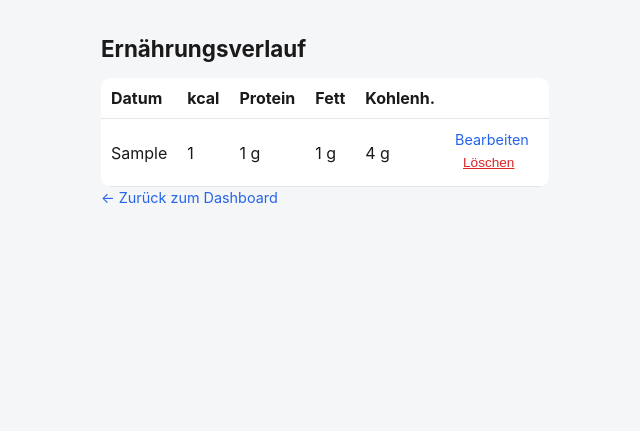
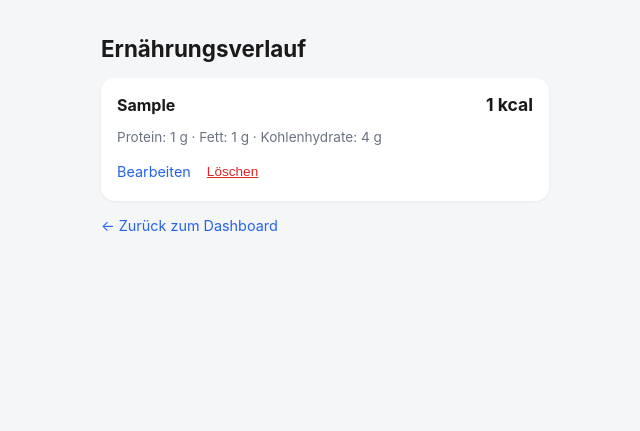
Before and after one commit to nd76yngdw9-ai/fitness-tracker, a Flask app: page /ernaehrung/verlauf in a window 1280 px wide. Shown: the top 431 px of the page, without its empty margins (315-955 px from the left). Run offline with Flask 3, Linux system fonts and the light colour scheme; the visitor is signed in with stand-in values (Sample User, id 1); tables that the repository leaves empty hold one stand-in row (values such as "Sample post").

Commit message:
Add files via upload

```diff
--- a/app.py
+++ b/app.py
@@ -884,23 +884,24 @@ def verlauf():
     alle_uebungen = conn.execute(
         "SELECT name FROM uebungen WHERE benutzer_id = ? ORDER BY name", (benutzer_id,)
     ).fetchall()
-    ausgewaehlte_uebungen = request.args.getlist("uebung")
+    ausgewaehlte_uebung = request.args.get("uebung") or None
 
-    uebungs_daten = []
-    alle_chart_labels = set()
+    uebungs_daten = None
+    alle_chart_labels = []
 
-    for name in ausgewaehlte_uebungen:
+    if ausgewaehlte_uebung:
         saetze = conn.execute("""
             SELECT te.datum AS datum, ts.gewicht, ts.wiederholungen, ts.satznummer
             FROM trainingssatz ts
             JOIN trainingseinheit te ON te.id = ts.trainingseinheit_id
             WHERE ts.uebung = ? AND te.benutzer_id = ?
             ORDER BY te.datum, ts.satznummer
-        """, (name, benutzer_id)).fetchall()
+        """, (ausgewaehlte_uebung, benutzer_id)).fetchall()
 
         tabellen_zeilen = []
         rohdaten_punkte = []
         beste_je_tag = {}
+        chart_labels_menge = set()
 
         for satz in saetze:
             e1rm = berechne_e1rm(satz["gewicht"], satz["wiederholungen"])
@@ -912,35 +913,38 @@ def verlauf():
                 "e1rm": e1rm,
             })
             rohdaten_punkte.append({"datum": satz["datum"], "wert": satz["gewicht"]})
-            alle_chart_labels.add(satz["datum"])
+            chart_labels_menge.add(satz["datum"])
             if satz["datum"] not in beste_je_tag or e1rm > beste_je_tag[satz["datum"]]:
                 beste_je_tag[satz["datum"]] = e1rm
 
         e1rm_punkte = [{"datum": tag, "wert": beste_je_tag[tag]} for tag in sorted(beste_je_tag)]
 
-        uebungs_daten.append({
-            "name": name,
+        uebungs_daten = {
+            "name": ausgewaehlte_uebung,
             "bestleistung": max(beste_je_tag.values()) if beste_je_tag else 0,
             "tabellen_zeilen": list(reversed(tabellen_zeilen)),
             "e1rm_punkte": e1rm_punkte,
             "rohdaten_punkte": rohdaten_punkte,
-        })
+        }
+        alle_chart_labels = sorted(chart_labels_menge)
 
     conn.close()
 
-    chart_daten = {
-        u["name"]: {"e1rm": u["e1rm_punkte"], "rohdaten": u["rohdaten_punkte"]}
-        for u in uebungs_daten
-    }
+    chart_daten = {}
+    if uebungs_daten:
+        chart_daten[uebungs_daten["name"]] = {
+            "e1rm": uebungs_daten["e1rm_punkte"],
+            "rohdaten": uebungs_daten["rohdaten_punkte"],
+        }
 
     return render_template(
         "verlauf.html",
         einheiten=einheiten,
         alle_uebungen=alle_uebungen,
-        ausgewaehlte_uebungen=ausgewaehlte_uebungen,
+        ausgewaehlte_uebung=ausgewaehlte_uebung,
         uebungs_daten=uebungs_daten,
         chart_daten_json=json.dumps(chart_daten, ensure_ascii=False),
-        chart_labels_json=json.dumps(sorted(alle_chart_labels)),
+        chart_labels_json=json.dumps(alle_chart_labels),
     )
 
 
--- a/static/style.css
+++ b/static/style.css
@@ -216,6 +216,37 @@ h2 { font-size: 1rem; margin: 0 0 8px 0; color: var(--muted); }
     margin-bottom: 10px;
 }
 
+.ernaehrung-zeile-kopf {
+    display: flex;
+    justify-content: space-between;
+    align-items: baseline;
+    gap: 10px;
+}
+
+.ernaehrung-kcal {
+    font-weight: 700;
+    font-size: 1.1rem;
+    white-space: nowrap;
+}
+
+.ernaehrung-aktionen {
+    display: flex;
+    align-items: center;
+    gap: 16px;
+    margin-top: 8px;
+}
+
+.form select {
+    font-size: 1rem;
+    padding: 12px;
+    border: 1px solid var(--border);
+    border-radius: 10px;
+    background: var(--card-bg);
+    color: var(--text);
+    -webkit-appearance: none;
+    appearance: none;
+}
+
 .form button[type="submit"] {
     margin-top: 20px;
     padding: 14px;
--- a/templates/ernaehrung_verlauf.html
+++ b/templates/ernaehrung_verlauf.html
@@ -5,34 +5,26 @@
 <h1>Ernährungsverlauf</h1>
 
 {% if eintraege %}
-<div class="table-wrapper">
-<table class="table">
-    <tr>
-        <th>Datum</th>
-        <th>kcal</th>
-        <th>Protein</th>
-        <th>Fett</th>
-        <th>Kohlenh.</th>
-        <th></th>
-    </tr>
     {% for e in eintraege %}
-    <tr>
-        <td>{{ e["datum"] }}</td>
-        <td>{{ e["kalorien"] }}</td>
-        <td>{{ "%g"|format(e["protein"]) ~ " g" if e["protein"] is not none else "–" }}</td>
-        <td>{{ "%g"|format(e["fett"]) ~ " g" if e["fett"] is not none else "–" }}</td>
-        <td>{{ "%g"|format(e["kohlenhydrate"]) ~ " g" if e["kohlenhydrate"] is not none else "–" }}</td>
-        <td>
+    <div class="card">
+        <div class="ernaehrung-zeile-kopf">
+            <strong>{{ e["datum"] }}</strong>
+            <span class="ernaehrung-kcal">{{ e["kalorien"] }} kcal</span>
+        </div>
+        <p class="muted">
+            Protein: {{ "%g"|format(e["protein"]) ~ " g" if e["protein"] is not none else "–" }}
+            &middot; Fett: {{ "%g"|format(e["fett"]) ~ " g" if e["fett"] is not none else "–" }}
+            &middot; Kohlenhydrate: {{ "%g"|format(e["kohlenhydrate"]) ~ " g" if e["kohlenhydrate"] is not none else "–" }}
+        </p>
+        <div class="ernaehrung-aktionen">
             <a href="{{ url_for('ernaehrung', datum=e['datum']) }}" class="link">Bearbeiten</a>
             <form method="post" action="{{ url_for('ernaehrung_loeschen', datum=e['datum']) }}"
-                  onsubmit="return confirm('Eintrag löschen?');" class="inline-form">
+                  onsubmit="return confirm('Eintrag löschen?');">
                 <button type="submit" class="danger-link">Löschen</button>
             </form>
-        </td>
-    </tr>
+        </div>
+    </div>
     {% endfor %}
-</table>
-</div>
 {% else %}
 <p class="muted">Noch keine Einträge.</p>
 {% endif %}
```
Also changed, not shown: templates/verlauf.html (+24 -27 lines).
